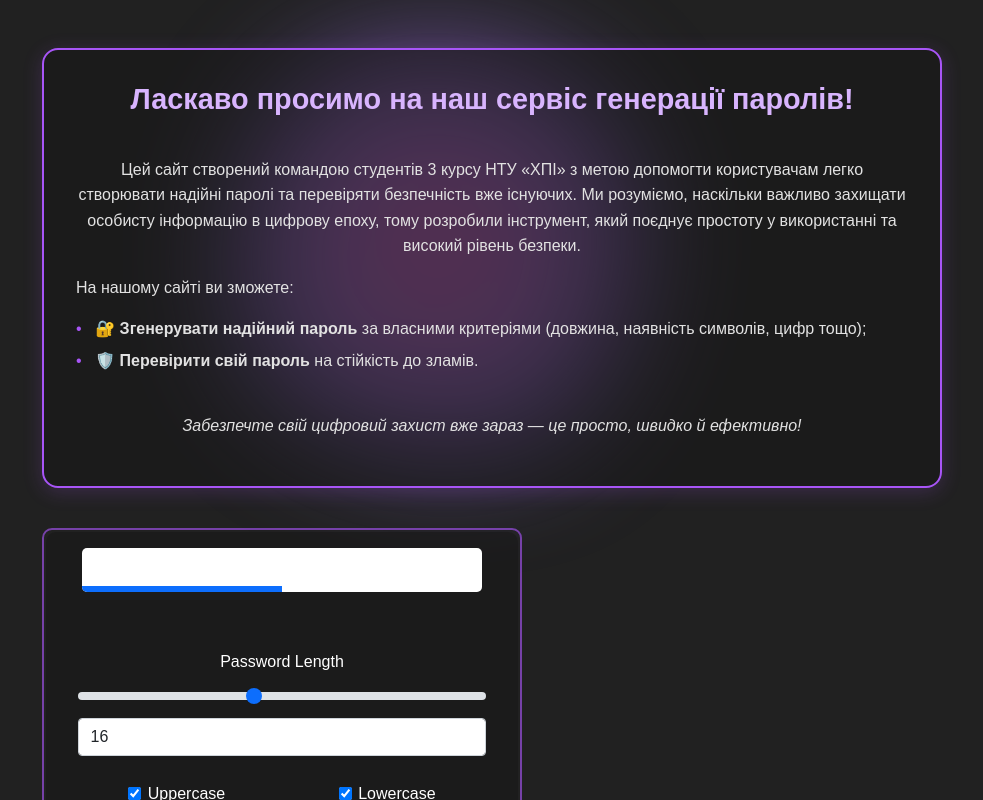
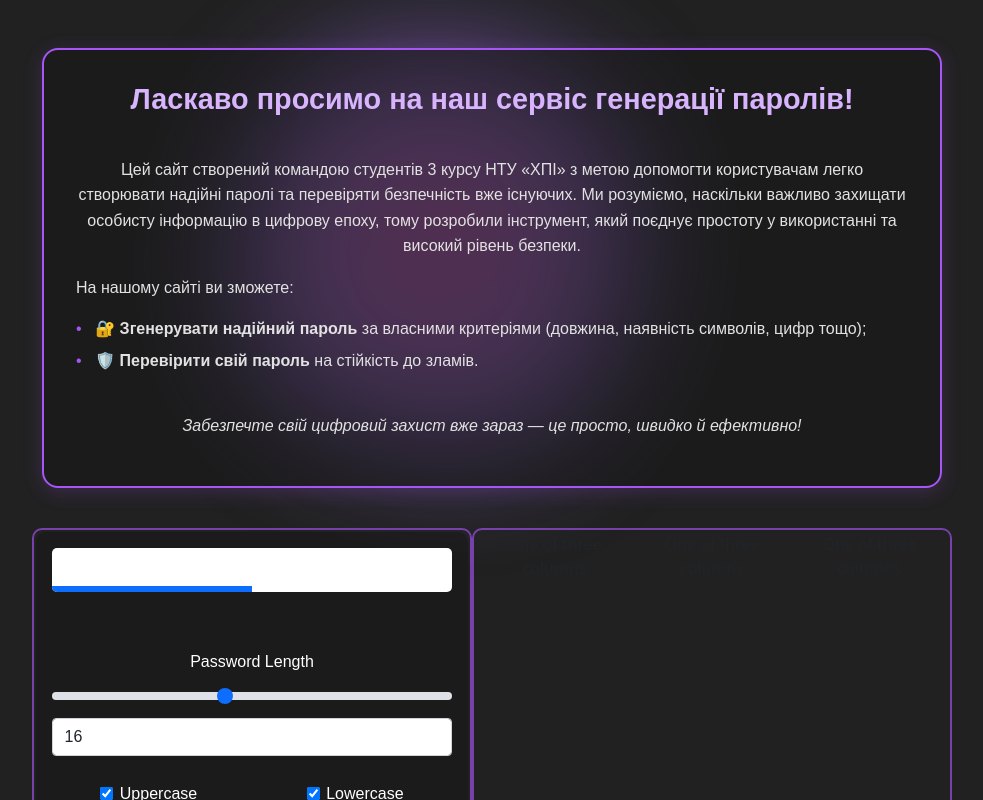
Before and after one commit to ySavushkin/PasswordGenerator, a React (Vite) app in the folder frontend/password-generator/: page /auth/register in a window 1280 px wide. Both pictures are taken after a click on the button "TO GENERATOR". Shown: the top 800 px of the page, without its empty margins (148-1131 px from the left). Built offline with nearby package versions, Linux system fonts and the light colour scheme; no server answers.

Commit message:
Added window for password notes

```diff
--- a/frontend/password-generator/src/constants/APIRoutes.ts
+++ b/frontend/password-generator/src/constants/APIRoutes.ts
@@ -2,4 +2,4 @@ export const API_ROUTES = {
     login: 'http://localhost:8080/passwordGenerator/auth/login',
     register: 'http://localhost:8080/passwordGenerator/auth/register',
     generator: '/api/generate-password', // СЮДА ЛИНК ДЛЯ ГЕНЕРАТОРА
-  };
+};
--- a/frontend/password-generator/src/pages/password-generator/PasswordGenerator.css
+++ b/frontend/password-generator/src/pages/password-generator/PasswordGenerator.css
@@ -1,7 +1,4 @@
 .password-container {
-    min-width: 25em;
-    max-width: 30em;
-    margin: 0 auto;
     border-radius: 5px;
     overflow: hidden;
 }
@@ -28,10 +25,9 @@
 }
 
 .PasswordCard {
-    min-width: 25em;
+    min-width: 27.5em;
     max-width: 30em;
-    margin-left: 0;
-    margin-right: auto;    border-radius: 10px;
+    border-radius: 10px;
     border: 2px solid #a955f7a1;
     transition: all 0.3s;
     padding: 0.1em;
@@ -45,10 +41,7 @@
     border-radius: 10px;
     flex-direction: column;
     gap: 10px;
-    padding-top: 1em;
-    padding-left: 2em;
-    padding-right: 2em;
-    padding-bottom: 1em;
+    padding: 1em;
     background-color: #17171785;
     transition: 0.4s ease-in-out;
 }
--- a/frontend/password-generator/src/pages/password-generator/PasswordGenerator.tsx
+++ b/frontend/password-generator/src/pages/password-generator/PasswordGenerator.tsx
@@ -55,6 +55,7 @@ const PasswordGenerator: React.FC = () => {
             <BubbleBackground/>
             <PasswordIntro/>
             <br></br>
+            <div className="d-flex flex-row justify-content-between">
                 <div className="PasswordCard">
                     <div className="PasswordForm">
 
@@ -83,6 +84,22 @@ const PasswordGenerator: React.FC = () => {
                         </div>
                     </div>
                 </div>
+                <div className="PasswordCard">
+                    <div className="container">
+                        <div className="row">
+                            <div className="col-sm">
+                            One of three columns
+                            </div>
+                            <div className="col-sm">
+                            One of three columns
+                            </div>
+                            <div className="col-sm">
+                            One of three columns
+                            </div>
+                        </div>
+                    </div>
+                </div>
+            </div>
             <br></br>
         </>
     );
```
Also changed, not shown: frontend/password-generator/src/pages/password-generator/components/BubbleBackground.tsx (+5 -5 lines). Lines whose indentation alone changed are shown as unchanged.
